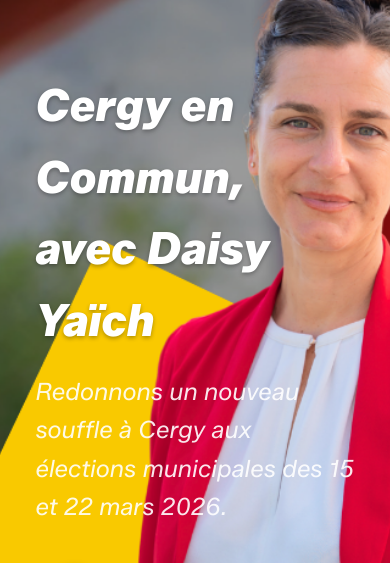
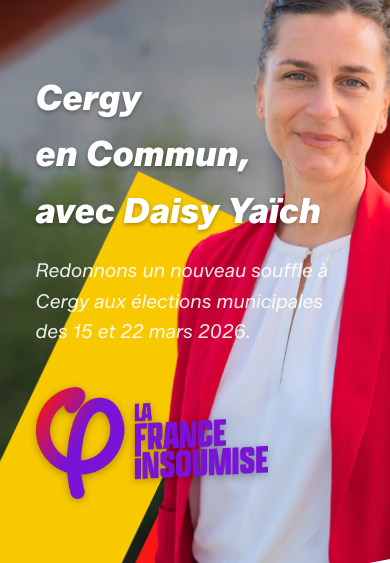
Before and after one commit to mohakadd/daisydev, a website built with Vite: page index.html in a window 390 px wide. Shown: the part 241-804 px from the top of the page. Built offline with nearby package versions, Linux system fonts and the light colour scheme.

Commit message:
Text on pic

```diff
--- a/index.html
+++ b/index.html
@@ -72,7 +72,7 @@
   <main id="main">
     <section id="hero">
       <div class="container hero-content">
-        <h1>Cergy en Commun, avec Daisy Yaïch</h1>
+        <h1>Cergy <span class="hero-break-mobile">en Commun,</span> avec Daisy Yaïch</h1>
         <h2>Redonnons un nouveau souffle à Cergy aux élections municipales des 15 et 22 mars 2026.</h2>
         <img src="/images/logoLFI.png" alt="France Insoumise"
           style="height: 112px; margin-top: 1.5rem; filter: drop-shadow(0 2px 4px rgba(0,0,0,0.3));">
--- a/src/style.css
+++ b/src/style.css
@@ -377,16 +377,30 @@
         padding: 12rem 0 8rem;
         /* Réduction de la hauteur du bandeau sur mobile */
     }
+
+    .hero-break-mobile {
+        display: block;
+    }
+}
+
+.mobile-only {
+    display: none;
+}
+
+@media (max-width: 768px) {
+    .mobile-only {
+        display: block;
+    }
 }
 
 #hero h1 {
-    font-size: 2.8rem;
+    font-size: 2.2rem;
     margin-bottom: 1rem;
     text-shadow: 0 2px 4px rgba(0, 0, 0, 0.3);
 }
 
 #hero h2 {
-    font-size: 1.5rem;
+    font-size: 1.2rem;
     font-weight: 400;
     opacity: 0.9;
 }
```
